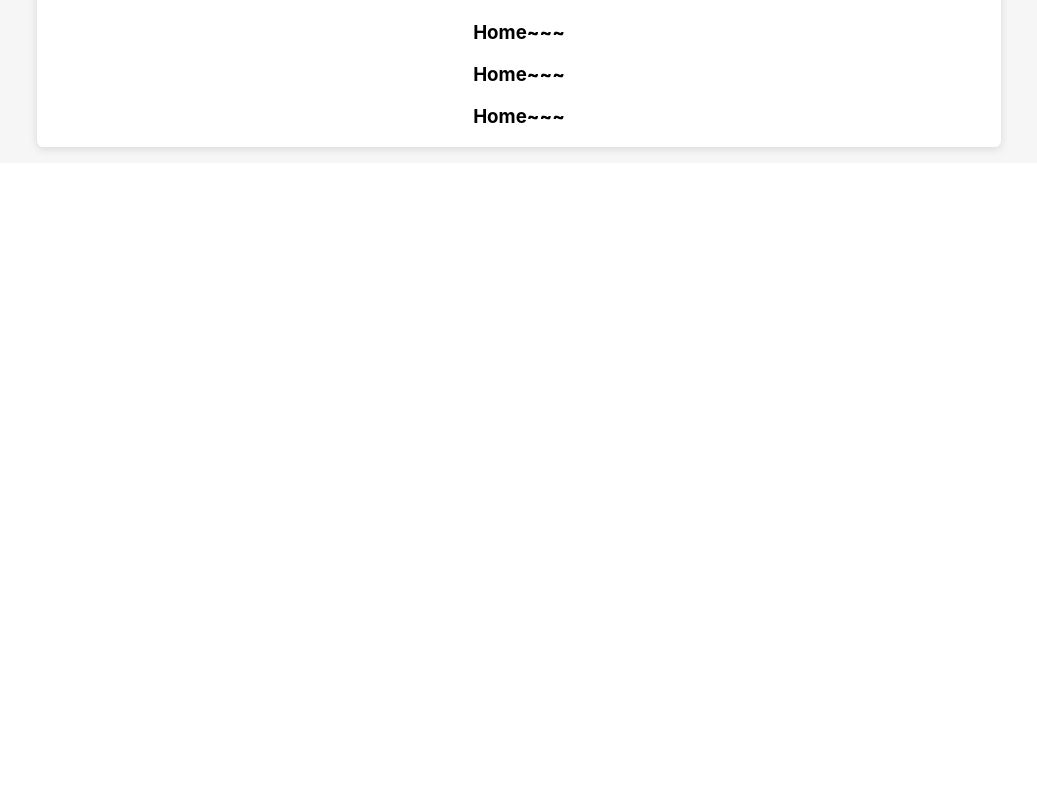
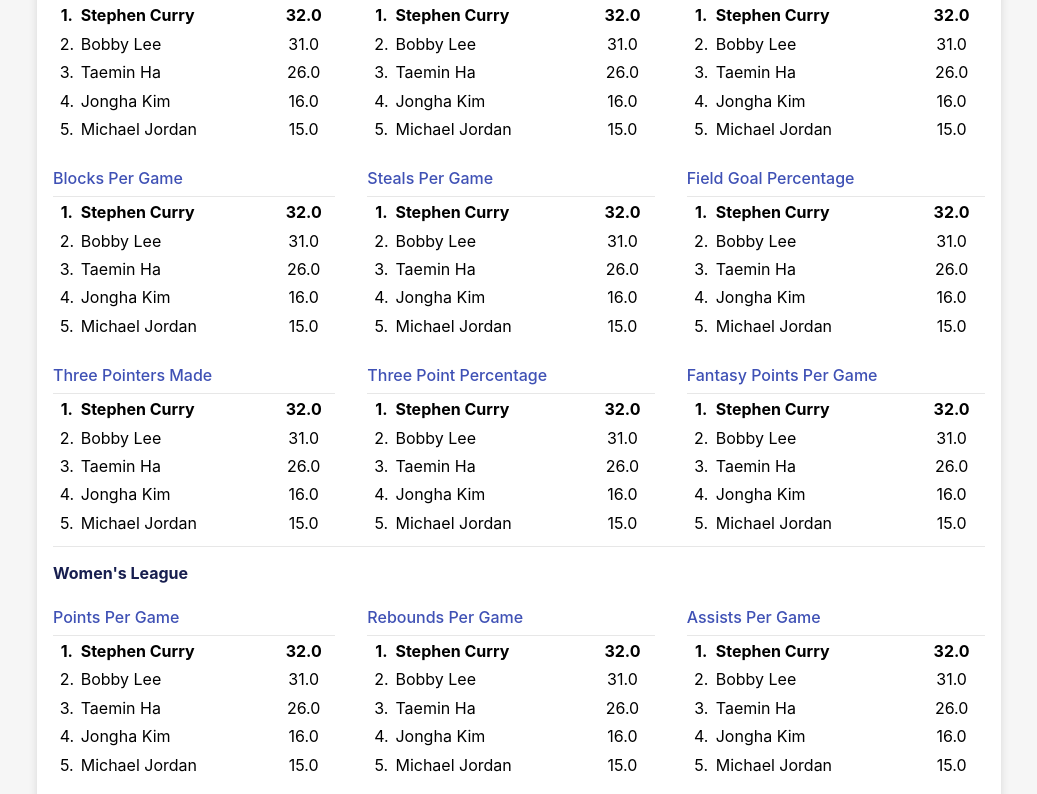
Before and after one commit to SketchBasketball/Sketch-ui, a React (Create React App) app: page /Leagues in a window 1280 px wide. Shown: the part 1126-1920 px from the top of the page, without its empty margins (121-1158 px from the left). Before the commit the page ends 1289 px from the top, so only its background shows below. Built offline with nearby package versions, Linux system fonts and the light colour scheme.

Commit message:
#4 - add leader board layout

```diff
--- a/src/const/defaultHeaderMenu.js
+++ b/src/const/defaultHeaderMenu.js
@@ -2,6 +2,8 @@ const defaultHeaderMenu = [
     {title: 'Schedule', path: '/Schedules'},
     {title: 'Leagues', path: '/Leagues'},
     {title: 'Teams', path: '/Teams'},
+    {title: 'Statistics', path: '/Statistics'},
+    {title: 'Youth Class', path: '/Youth'},
     {title: 'Sponsors', path: '/Sponsors'},
 ]
 
--- a/src/const/leagueDetailConsts.js
+++ b/src/const/leagueDetailConsts.js
@@ -11,6 +11,18 @@ const defaultStandingTableHeader = [
     "WIN%",
     "GB",
     "+/-"
+]
+
+const leaderBoardTitles = [
+    "Points Per Game",
+    "Rebounds Per Game",
+    "Assists Per Game",
+    "Blocks Per Game",
+    "Steals Per Game",
+    "Field Goal Percentage",
+    "Three Pointers Made",
+    "Three Point Percentage",
+    "Fantasy Points Per Game",
 ]
 
 const sampleTableData = [
@@ -97,4 +109,4 @@ const sampleTableData = [
 ]
 
 
-export {leagueDetailTopics, defaultStandingTableHeader, sampleTableData};
+export {leagueDetailTopics, defaultStandingTableHeader, sampleTableData, leaderBoardTitles};
--- a/src/pages/LeagueSummary.js
+++ b/src/pages/LeagueSummary.js
@@ -1,6 +1,6 @@
 import "./LeagueSummary.scss"
 import ContentBox from "../components/ContentBox";
-import { defaultStandingTableHeader, sampleTableData } from "../const/leagueDetailConsts";
+import { defaultStandingTableHeader, sampleTableData, leaderBoardTitles } from "../const/leagueDetailConsts";
 import { Link } from "react-router-dom";
 
 const LeagueSummary = () => {
@@ -71,12 +71,87 @@ const LeagueSummary = () => {
                 </div>
               </ContentBox>
               <ContentBox title="Leader Board">
-                <div>
-                  <h3>Home~~~</h3>
-                  <h3>Home~~~</h3>
-                  <h3>Home~~~</h3>
-                  <h3>Home~~~</h3>
-                  <h3>Home~~~</h3>
+                <div className="league-name-wrapper">
+                    <span className='league-name'>Men's League</span>
+                </div>
+                <div className="leader-board-grid">
+                    {leaderBoardTitles.map((item, index) => {
+                        return (
+                        <div className="leader-board-item" key={index}>
+                            <div className="leader-board-title-wrapper">
+                                <span className='leader-board-title'>{item}</span>
+                            </div>
+                            <table className="leader-board-table">
+                                <tr>
+                                    <th>1.</th>
+                                    <th className="name">Stephen Curry</th>
+                                    <th>32.0</th>
+                                </tr>
+                                <tr>
+                                    <td>2.</td>
+                                    <td className="name">Bobby Lee</td>
+                                    <td>31.0</td>
+                                </tr>
+                                <tr>
+                                    <td>3.</td>
+                                    <td className="name">Taemin Ha</td>
+                                    <td>26.0</td>
+                                </tr>
+                                <tr>
+                                    <td>4.</td>
+                                    <td className="name">Jongha Kim</td>
+                                    <td>16.0</td>
+                                </tr>
+                                <tr>
+                                    <td>5.</td>
+                                    <td className="name">Michael Jordan</td>
+                                    <td>15.0</td>
+                                </tr>
+                            </table>
+                        </div>
+                    )
+                    })}
+                </div>
+                <div className="league-name-wrapper">
+                    <span className='league-name'>Women's League</span>
+                </div>
+                <div className="leader-board-grid">
+                    {leaderBoardTitles.map((item, index) => {
+                        return (
+                            <div className="leader-board-item" key={index}>
+                                <div className="leader-board-title-wrapper">
+                                    <span className='leader-board-title'>{item}</span>
+                                </div>
+                                <table className="leader-board-table">
+                                    <tr>
+                                        <th>1.</th>
+                                        <th className="name">Stephen Curry</th>
+                                        <th>32.0</th>
+                                    </tr>
+                                    <tr>
+                                        <td>2.</td>
+                                        <td className="name">Bobby Lee</td>
+                                        <td>31.0</td>
+                                    </tr>
+                                    <tr>
+                                        <td>3.</td>
+                                        <td className="name">Taemin Ha</td>
+                                        <td>26.0</td>
+                                    </tr>
+                                    <tr>
+                                        <td>4.</td>
+                                        <td className="name">Jongha Kim</td>
+                                        <td>16.0</td>
+                                    </tr>
+                                    <tr>
+                                        <td>5.</td>
+                                        <td className="name">Michael Jordan</td>
+                                        <td>15.0</td>
+                                    </tr>
+                                </table>
+                            </div>
+                        )
+                    })}
                 </div>
               </ContentBox>
 
--- a/src/pages/LeagueSummary.scss
+++ b/src/pages/LeagueSummary.scss
@@ -18,7 +18,7 @@
 }
 .league-name {
     font-size: 1rem;
-    font-weight: 600;
+    font-weight: 700;
     color: #171E4F;
 }
 
@@ -27,7 +27,7 @@
     border-collapse: collapse;
 }
 
-.team-standing-table td, th {
+.team-standing-table td, .team-standing-table th {
     padding: 0.5rem 0;
     border-bottom: solid #e7e7e7 1px;
 }
@@ -35,7 +35,6 @@
 thead tr {
     background-color: #e7e7e7;
     color: #545454;
-    // border: solid #e7e7e7 1px;
 }
 
 .team-link {
@@ -46,3 +45,41 @@ thead tr {
         color: #FF5722;
     }
 }
+
+.leader-board-grid {
+    display: grid;
+    grid-template-columns: auto auto auto;
+    column-gap: 2rem;
+    border-bottom: solid #e7e7e7 1px;
+    margin-bottom: 0.5rem;
+}
+
+.leader-board-item {
+    margin: 0.5rem 0;
+}
+
+.leader-board-title {
+    font-size: 1rem;
+    font-weight: 500;
+    color: #3F51B5;
+}
+
+.leader-board-title-wrapper {
+    width: 100%;
+    padding: 0.5rem 0;
+    display: flex;
+    justify-content: flex-start;
+    border-bottom: solid #e7e7e7 1px;
+}
+
+.leader-board-table {
+    width: 100%;
+}
+
+.leader-board-table td, .leader-board-table th {
+    padding: 0.2rem 0;
+}
+
+.leader-board-table .name {
+    text-align: left;
+}
```
